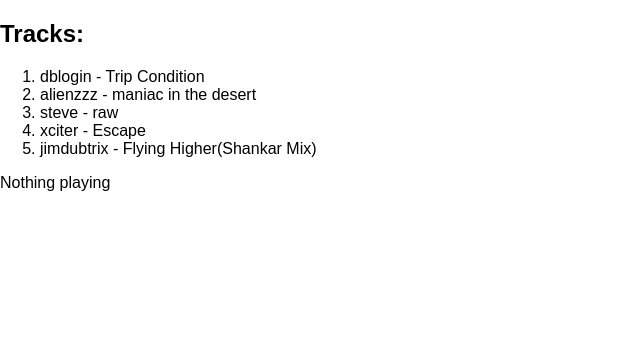
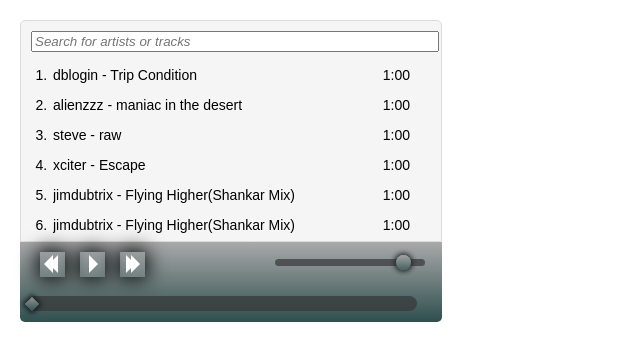
Before and after one commit to Laniman/task_audioplayer, a React (Create React App) app: page / in a window 1280 px wide. Shown: the top 360 px of the page, without its empty margins (0-640 px from the left). Built offline with nearby package versions, Linux system fonts and the light colour scheme.

Commit message:
Создан дизайн

```diff
--- a/src/App.css
+++ b/src/App.css
@@ -1,28 +1,274 @@
-.App {
-  text-align: center;
+.player {
+  position: absolute;
+  top: 20px;
+  left: 20px;
 }
 
-.App-logo {
-  animation: App-logo-spin infinite 20s linear;
-  height: 80px;
+.tracklist {
+  background-color: #F5F5F5;
+  color: black;
+  font-size: 14px;
+  font-family: 'Arial', sans-serif;
+  margin: 0;
+  padding: 10px;
+  width: 400px;
+  height: 200px;
+  border: 1px solid #DCDCDC;
+  border-top-left-radius: 5px;
+  border-top-right-radius: 5px;
 }
 
-.App-header {
-  background-color: #222;
-  height: 150px;
-  padding: 20px;
-  color: white;
+.searchField {
+  width: 100%;
+  font-style: italic;
 }
 
-.App-title {
-  font-size: 1.5em;
+.searchField:focus {
+  font-style: normal;
 }
 
-.App-intro {
-  font-size: large;
+.tracklist ol {
+  margin: 0;
+  padding: 10px 0 10px 20px;
+  height: 165px;
+  overflow-y: scroll;
 }
 
-@keyframes App-logo-spin {
-  from { transform: rotate(0deg); }
-  to { transform: rotate(360deg); }
+.tracklist li {
+  height: 25px;
+  width: 360px;
+  position: relative;
+  border: none;
+  border-radius: 4px;
+  padding-top: 5px;
+  padding-left: 2px;
+  transition-property: background-color;
+  transition-duration: 0.1s;
 }
+
+.tracklist li:hover {
+  background-color: #ADD8E6;
+  cursor: default;
+}
+
+.tracklist li .track-info {
+  max-width: 315px;
+  text-overflow: ellipsis;
+  white-space: nowrap;
+  overflow: hidden;
+}
+
+.tracklist li .duration {
+  margin-left: 3px;
+  width: 42px;
+  text-align: right;
+  position: absolute;
+  top: 5px;
+  right: 0;
+  padding-right: 3px;
+}
+
+.display {
+  height: 80px;
+  background: linear-gradient(to bottom, #A9A9A9, #2F4F4F);
+  border-bottom-left-radius: 5px;
+  border-bottom-right-radius: 5px;
+  position: relative;
+}
+
+.previous {
+  box-shadow: 0px 0px 20px 2px black;
+  width: 25px;
+  height: 25px;
+  position: absolute;
+  top: 10px;
+  left: 20px;
+}
+
+.previous::before {
+  content: '';
+  position: absolute;
+  right: 12px;
+  top: 3px;
+  border: 9px solid transparent;
+  border-right: 9px solid white;
+}
+
+.previous::after {
+  content: '';
+  position: absolute;
+  right: 7px;
+  top: 3px;
+  border: 9px solid transparent;
+  border-right: 9px solid white;
+}
+
+.play {
+  box-shadow: 0px 0px 20px 2px black;
+  width: 25px;
+  height: 25px;
+  position: absolute;
+  top: 10px;
+  left: 60px;
+}
+
+.play::before {
+  content: '';
+  position: absolute;
+  right: -2px;
+  top: 3px;
+  border: 9px solid transparent;
+  border-left: 9px solid white;
+}
+
+.next {
+  box-shadow: 0px 0px 20px 2px black;
+  width: 25px;
+  height: 25px;
+  position: absolute;
+  top: 10px;
+  left: 100px;
+}
+
+.next::before {
+  content: '';
+  position: absolute;
+  right: 1px;
+  top: 3px;
+  border: 9px solid transparent;
+  border-left: 9px solid white;
+}
+
+.next::after {
+  content: '';
+  position: absolute;
+  right: -4px;
+  top: 3px;
+  border: 9px solid transparent;
+  border-left: 9px solid white;
+}
+
+.previous:hover,
+.play:hover,
+.next:hover {
+  cursor: pointer;
+}
+
+.previous:hover:before,
+.previous:hover:after {
+  transition-duration: 0.2s;
+  border-right-color: #D3D3D3;
+}
+
+.play:hover:before,
+.play:hover:after,
+.next:hover:before,
+.next:hover:after {
+  transition-duration: 0.2s;
+  border-left-color: #D3D3D3;
+}
+
+.volumeBar {
+  -webkit-appearance: none;
+  outline: none;
+  opacity: 0.7;
+  -webkit-transition: .2s;
+  transition: opacity .2s;
+  border-radius: 5px;
+  background: rgb(55,55,55);
+  position: absolute;
+  top: 15px;
+  right: 15px;
+  width: 150px;
+  height: 7px;
+}
+
+.volumeBar:hover {
+  opacity: 1;
+}
+
+.volumeBar::-webkit-slider-thumb {
+  -webkit-appearance: none;
+  appearance: none;
+  width: 15px;
+  height: 15px;
+  border-radius: 50%;
+  background: linear-gradient(to bottom, #A9A9A9, #2F4F4F);
+  cursor: pointer;
+  box-shadow: 0px 0px 5px 2px black;
+  z-index: 1;
+}
+
+.volumeBar::-moz-range-thumb {
+  width: 15px;
+  height: 15px;
+  border-radius: 50%;
+  background: linear-gradient(to bottom, #A9A9A9, #2F4F4F);
+  cursor: pointer;
+  box-shadow: 0px 0px 5px 2px black;
+  z-index: 1;
+}
+
+.volumeBar::-ms-thumb {
+  width: 15px;
+  height: 15px;
+  border-radius: 50%;
+  background: linear-gradient(to bottom, #A9A9A9, #2F4F4F);
+  cursor: pointer;
+  box-shadow: 0px 0px 5px 2px black;
+  z-index: 1;
+}
+
+.progressBar {
+  -webkit-appearance: none;
+  outline: none;
+  opacity: 0.7;
+  -webkit-transition: .2s;
+  transition: opacity .2s;
+  border-radius: 10px;
+  background: rgb(55,55,55);
+  position: absolute;
+  top: 52px;
+  left: 5px;
+  width: 390px;
+  height: 15px;
+}
+
+.progressBar:hover {
+  opacity: 1;
+}
+
+.progressBar::-webkit-slider-thumb {
+  -webkit-appearance: none;
+  appearance: none;
+  width: 10px;
+  height: 10px;
+  -webkit-transform: rotate(-45deg);
+  background: linear-gradient(to left bottom, #A9A9A9, #2F4F4F);
+  cursor: pointer;
+  box-shadow: 0px 0px 5px 2px black;
+  z-index: 1;
+  border-radius: 0;
+}
+
+.progressBar::-moz-range-thumb {
+  width: 10px;
+  height: 10px;
+  -moz-transform: rotate(-45deg);
+  background: linear-gradient(to left bottom, #A9A9A9, #2F4F4F);
+  cursor: pointer;
+  box-shadow: 0px 0px 5px 2px black;
+  z-index: 1;
+  border-radius: 0;
+}
+
+.progressBar::-ms-thumb {
+  width: 10px;
+  height: 10px;
+  -ms-transform: rotate(-45deg);
+  background: linear-gradient(to left bottom, #A9A9A9, #2F4F4F);
+  cursor: pointer;
+  box-shadow: 0px 0px 5px 2px black;
+  z-index: 1;
+  border-radius: 0;
+}
--- a/src/components/webpage.js
+++ b/src/components/webpage.js
@@ -3,8 +3,7 @@ import TrackList from '../containers/track-list';
 import Display from '../containers/display';
 
 const WebPage = () => (
-	<div>
-		<h2>Tracks:</h2>
+	<div className="player">
 		<TrackList />
 		<Display />
 	</div>
--- a/src/containers/display.js
+++ b/src/containers/display.js
@@ -3,11 +3,16 @@ import {connect} from 'react-redux';
 
 class Display extends Component {
 	render() {
-		if (!this.props.track) {
-			return (<p>Nothing playing</p>)
-		}
+
 		return (
-			<audio src={this.props.track.source} controls></audio>
+			//<audio src={this.props.track.source} controls autoplay="autoplay"></audio>
+			<div className="display">
+				<div className="previous"></div>
+				<div className="play"></div>
+				<div className="next"></div>
+				<input type="range" min="1" max="100" defaultValue="90" className="volumeBar" id="volumeBar"/>
+				<input type="range" min="1" max="100" defaultValue="0" className="progressBar" id="progressBar"/>
+			</div>
 		);
 	}
 }
--- a/src/containers/track-list.js
+++ b/src/containers/track-list.js
@@ -7,16 +7,21 @@ class TrackList extends Component {
 	showList() {
 		return this.props.tracks.map ((item) => {
 			return (
-				<li onClick={() => this.props.play(item)} key={item.id}>{item.artist} - {item.name}</li>
-				);
+					<li key={item.id} onClick={() => this.props.play(item)}>
+					<div className="track-info">{item.artist} - {item.name}</div><div className="duration">1:00</div>
+					</li>
+			);
 		});
 	}
 
 	render() {
 		return (
-			<ol>
-				{this.showList ()}
-			</ol>
+			<div className="tracklist">
+				<input className="searchField" type="text" placeholder="Search for artists or tracks" />
+				<ol>
+					{this.showList ()}
+				</ol>
+			</div>
 		);
 	}
 }
--- a/src/reducers/audiotrack.js
+++ b/src/reducers/audiotrack.js
@@ -29,6 +29,18 @@ export default function () {
 			artist: "jimdubtrix",
 			name: "Flying Higher(Shankar Mix)",
 			source: "http://sampleswap.org/mp3/artist/29716/BeatNabob_Flying-HigherShankar-Mix-160.mp3"
+		},
+		{
+			id: 5,
+			artist: "jimdubtrix",
+			name: "Flying Higher(Shankar Mix)",
+			source: "http://sampleswap.org/mp3/artist/29716/BeatNabob_Flying-HigherShankar-Mix-160.mp3"
+		},
+		{
+			id: 5,
+			artist: "jimdubtrix",
+			name: "Flying Higher(Shankar Mix)",
+			source: "http://sampleswap.org/mp3/artist/29716/BeatNabob_Flying-HigherShankar-Mix-160.mp3"
 		}
 	]
 }
```
